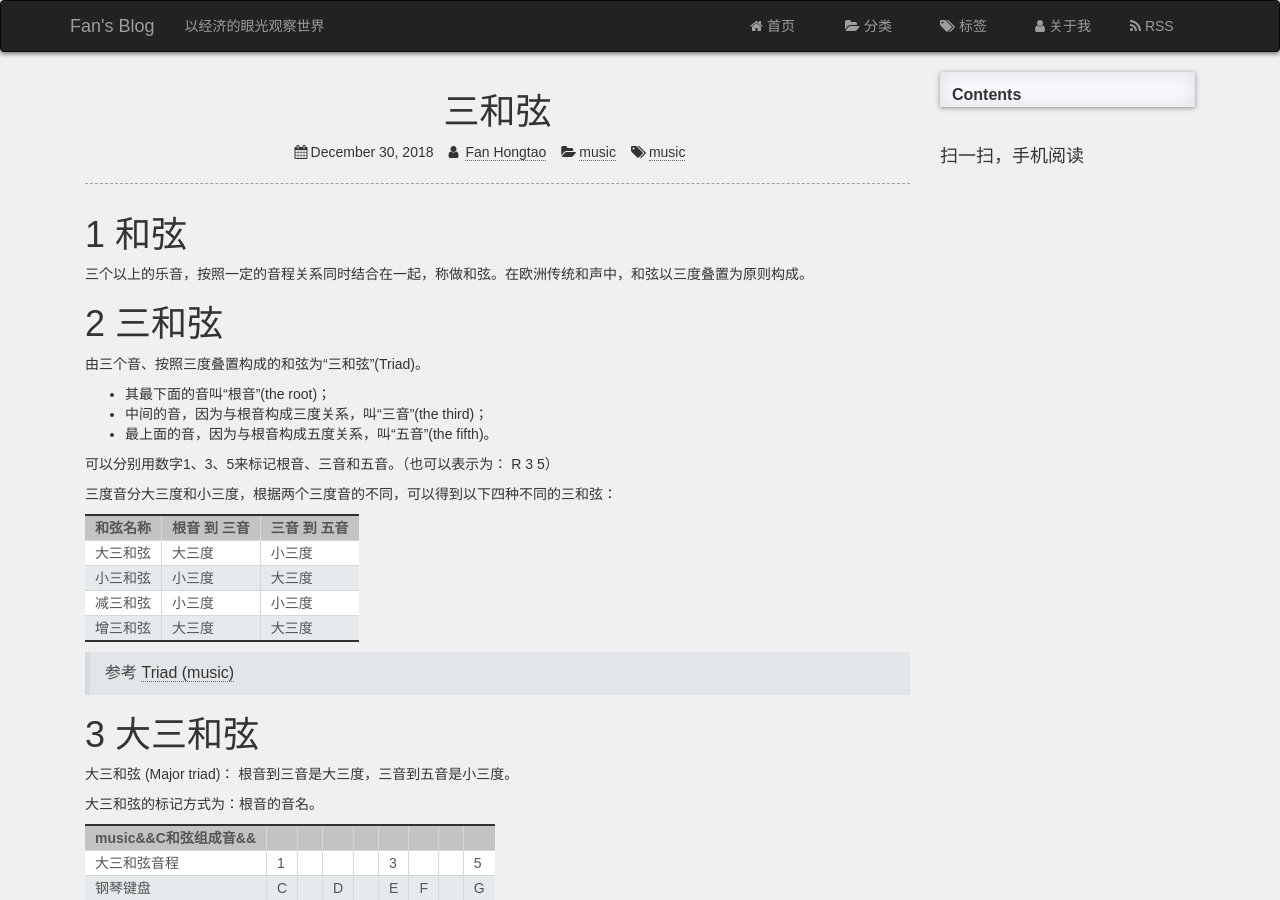
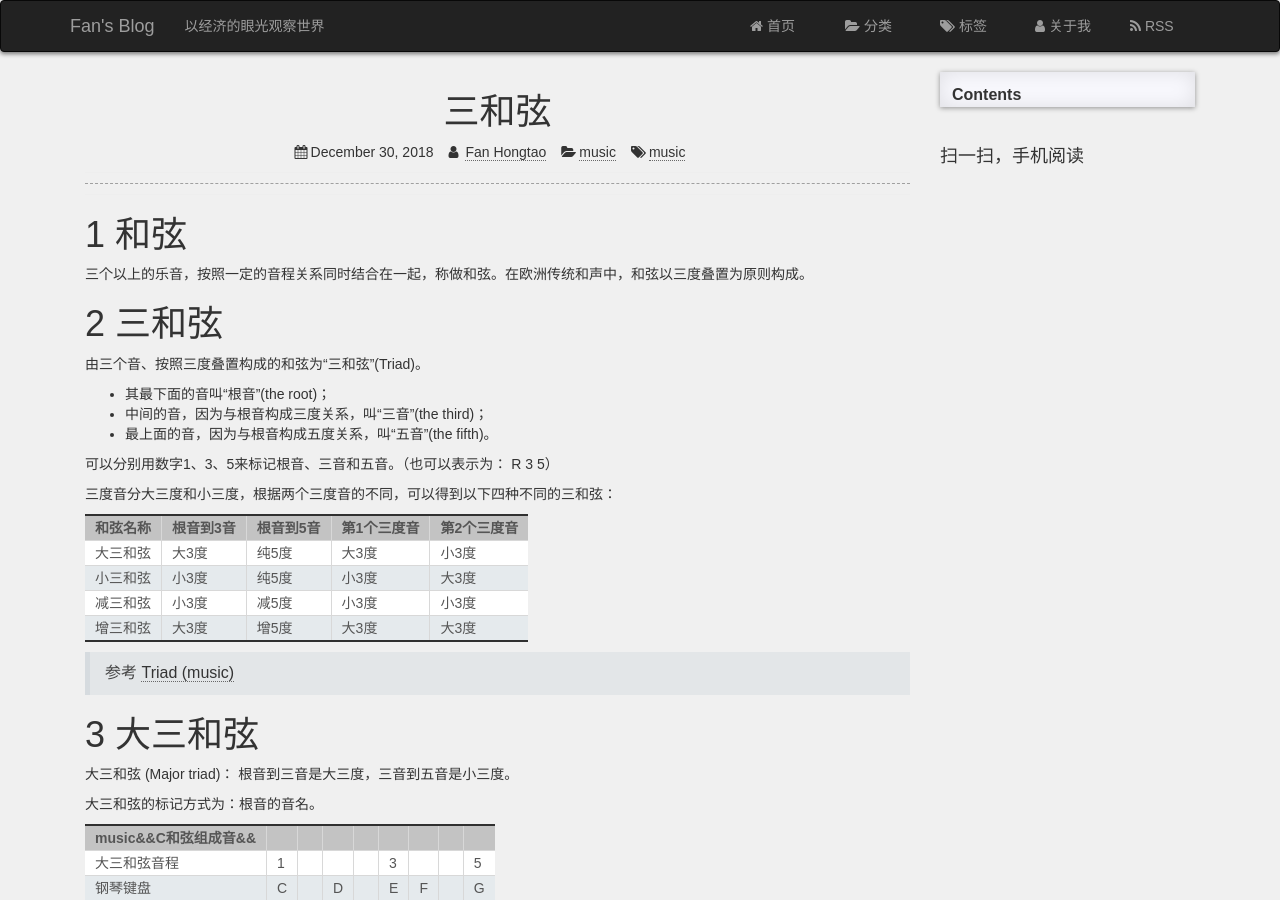
Before and after one commit to fanhongtao/fanhongtao.github.com, a Jekyll site: the page built from _posts/2018-12-30-triad.md, in a window 1280 px wide and 900 px high. Built offline with Jekyll 4.4.1, drawn with Linux system fonts in a browser that asks for light colours; nearby versions of some CDN libraries.

Commit message:
update: 增加三和弦中，根音到3音、根音到5音的名称

```diff
--- a/_posts/2018-12-30-triad.md
+++ b/_posts/2018-12-30-triad.md
@@ -25,12 +25,12 @@ copyright: cn
 
 三度音分大三度和小三度，根据两个三度音的不同，可以得到以下四种不同的三和弦：
 
-| 和弦名称 | 根音 到 三音 | 三音 到 五音 |
-| --- | --- | --- | --- |
-| 大三和弦 | 大三度 | 小三度 |
-| 小三和弦 | 小三度 | 大三度 |
-| 减三和弦 | 小三度 | 小三度 |
-| 增三和弦 | 大三度 | 大三度 |
+| 和弦名称 |根音到3音|根音到5音|第1个三度音|第2个三度音|
+| --- | --- | --- | --- | --- | --- |
+| 大三和弦 | 大3度 | 纯5度 | 大3度 | 小3度 |
+| 小三和弦 | 小3度 | 纯5度 | 小3度 | 大3度 |
+| 减三和弦 | 小3度 | 减5度 | 小3度 | 小3度 |
+| 增三和弦 | 大3度 | 增5度 | 大3度 | 大3度 |
 
 > 参考 [Triad (music)](https://en.wikipedia.org/wiki/Triad_(music))
 
```
